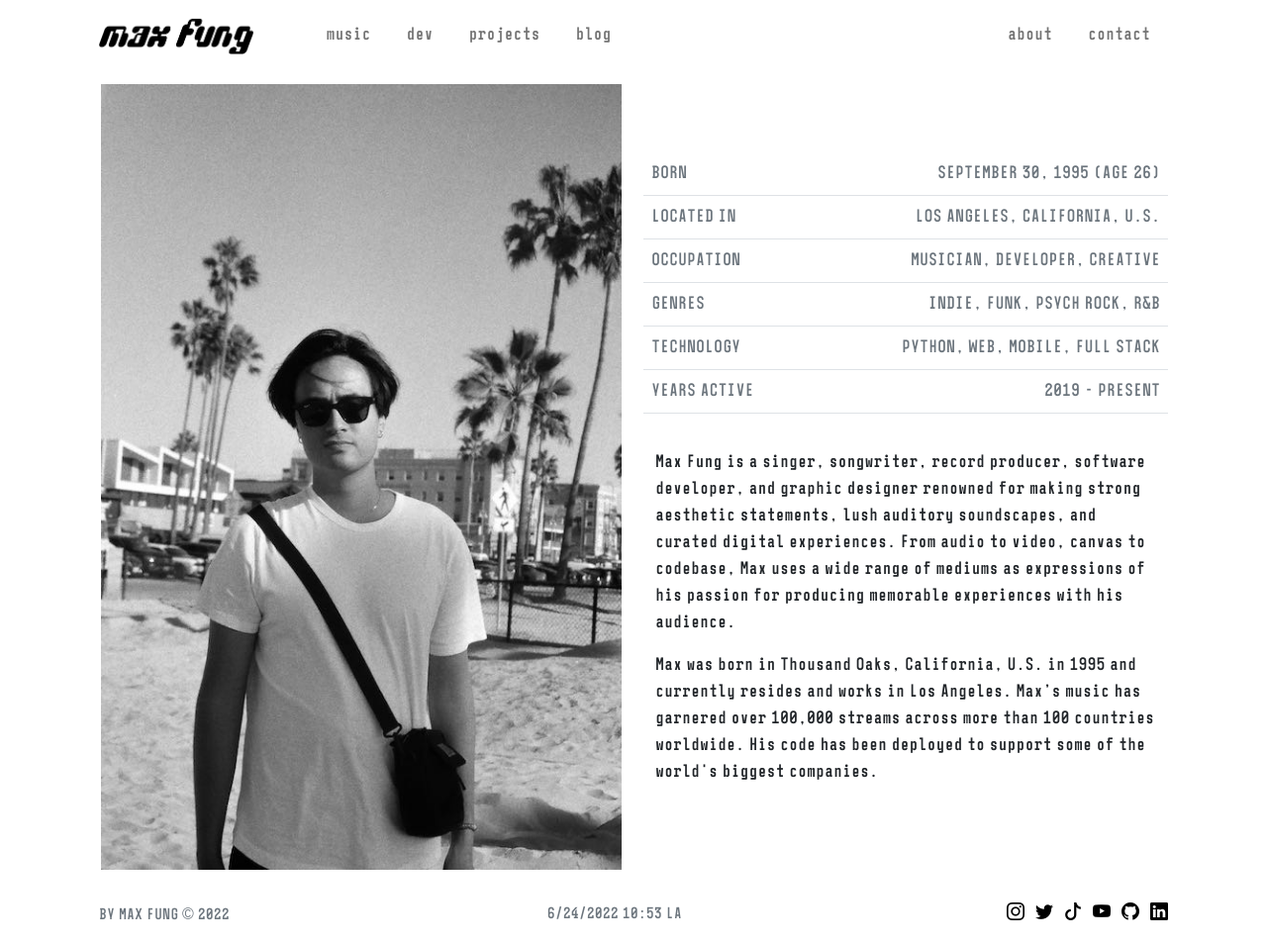
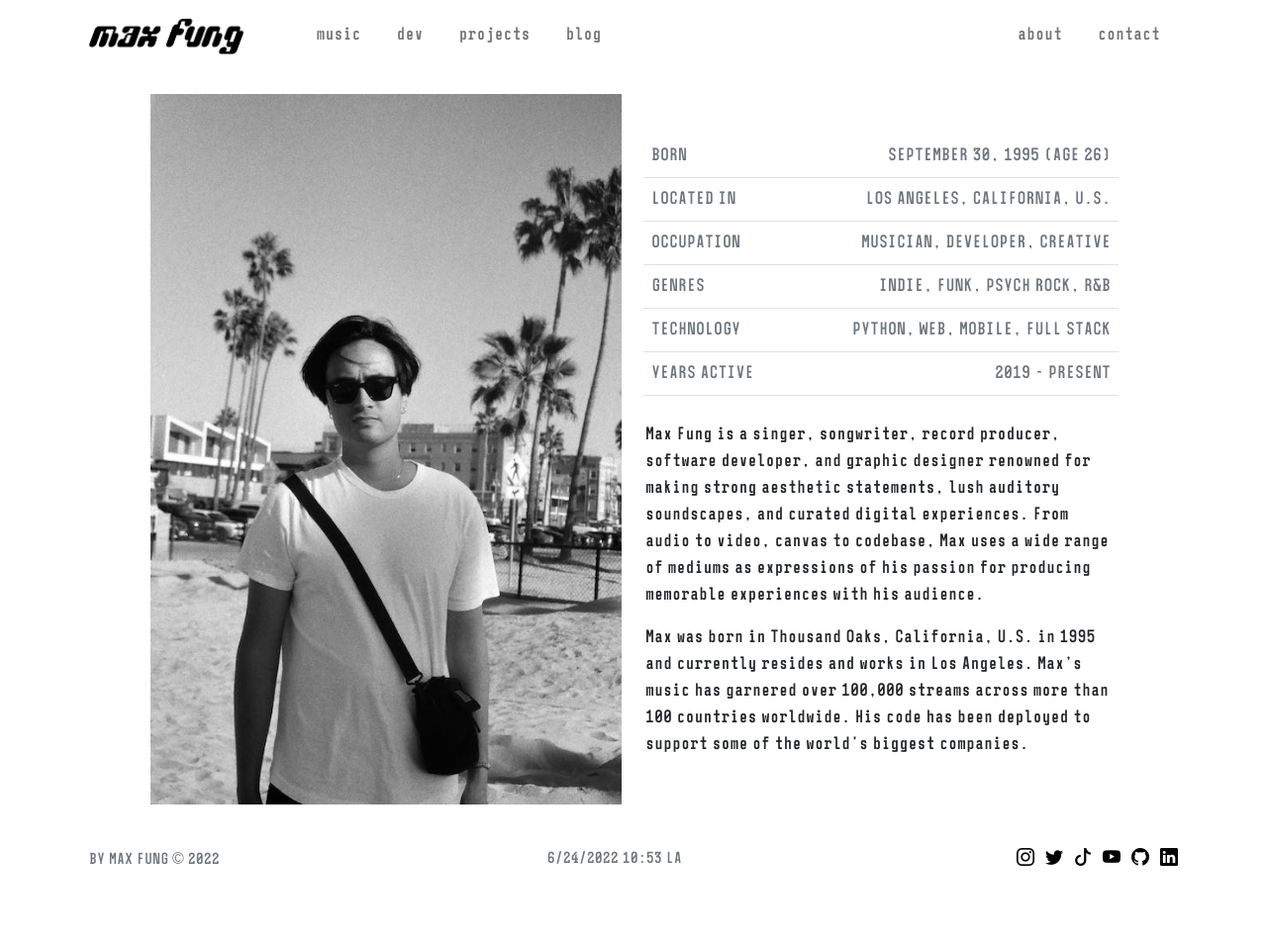
Before and after one commit to mxfng/bymaxfung.com, a Flask app: page /about in a window 1280 px wide. Shown: the whole page at 99% size. After the commit the page ends 875 px from the top, so only its background shows below. Run offline with Flask 2, Linux system fonts and the light colour scheme; some libraries are stand-ins or nearby versions.

Commit message:
Margin adjustment

```diff
--- a/app/static/css/main.css
+++ b/app/static/css/main.css
@@ -3,8 +3,8 @@
 
 :root {
     --background-color: #fff;
-    --max-tight-width: 1100px;
-    --max-page-width: 1800px;
+    --max-tight-width: 1120px;
+    --max-page-width: 1920px;
     --header-height: 66px;
     --footer-height: 60px;
 
@@ -253,6 +253,7 @@ body.noscroll {
     opacity: 0;
     transition-duration: 0.3s;
     transition-property: opacity;
+    padding: 10px;
 }
 
 .content.fade {
@@ -276,6 +277,13 @@ body.noscroll {
     padding: 10px;
 }
 
+@media (min-width: 992px) {
+    .content {
+        padding-left: 60px;
+        padding-right: 60px;
+    }
+}
+
 /* Footer
 ------------------------------------------ */
 
--- a/app/templates/about.html
+++ b/app/templates/about.html
@@ -21,7 +21,7 @@ About
                 <img src="{{ url_for('static', filename='img/about-mobile.jpg') }}" class="img-fluid">
             </picture>
         </div>
-        <div class="col-md-12 col-lg-6 ">
+        <div class="col-md-12 col-lg-6">
             <div class="row text">
                 <table class="table quick-facts text-muted">
                     <tbody>
@@ -52,7 +52,7 @@ About
                     </tbody>
                 </table>
             </div>
-            <div class="row text">
+            <div class="row">
                 <p>Max Fung is a singer, songwriter, record producer, software developer, and graphic designer renowned for making strong aesthetic statements, lush auditory soundscapes, and curated digital experiences. From audio to video, canvas to codebase, Max uses a wide range of mediums as expressions of his passion for producing memorable experiences with his audience.</p>
                 <p>Max was born in Thousand Oaks, California, U.S. in 1995 and currently resides and works in Los Angeles. Max’s music has garnered over 100,000 streams across more than 100 countries worldwide. His code has been deployed to support some of the world's biggest companies.</p>
             </div>
```
